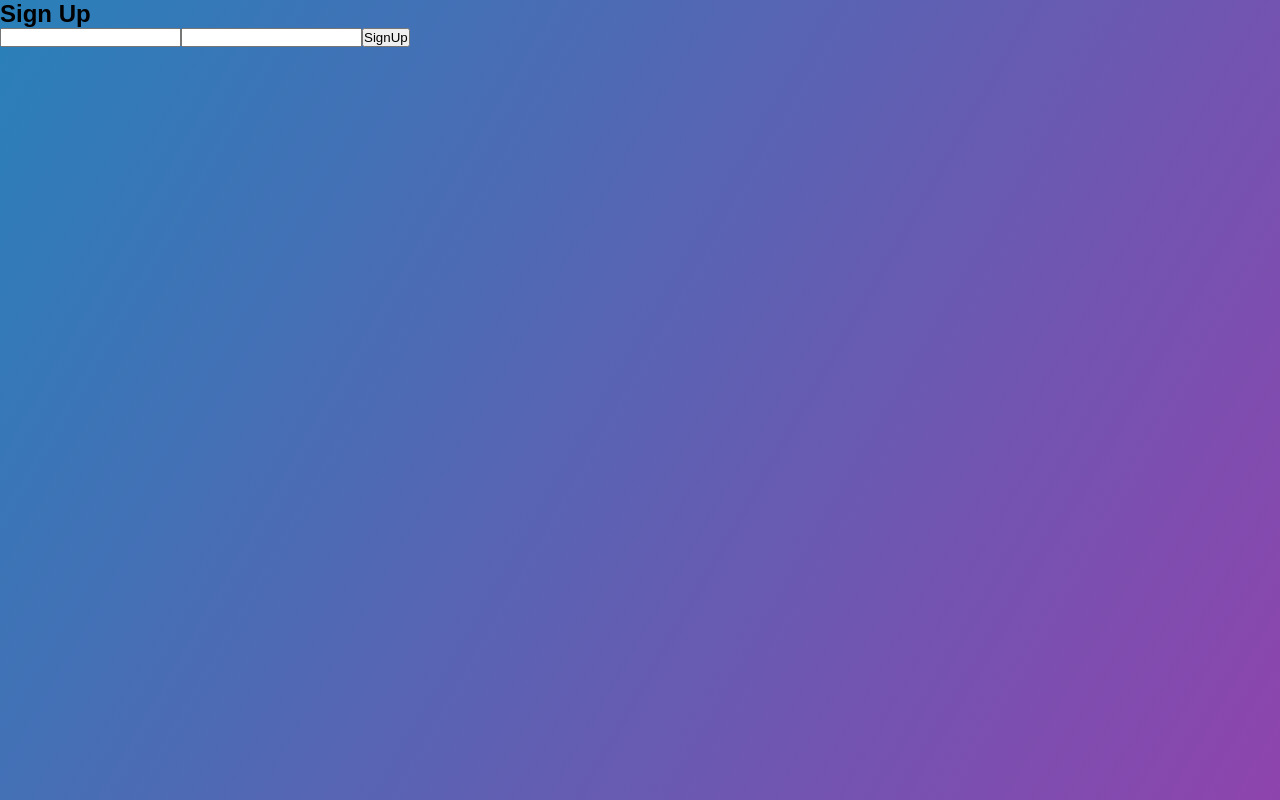
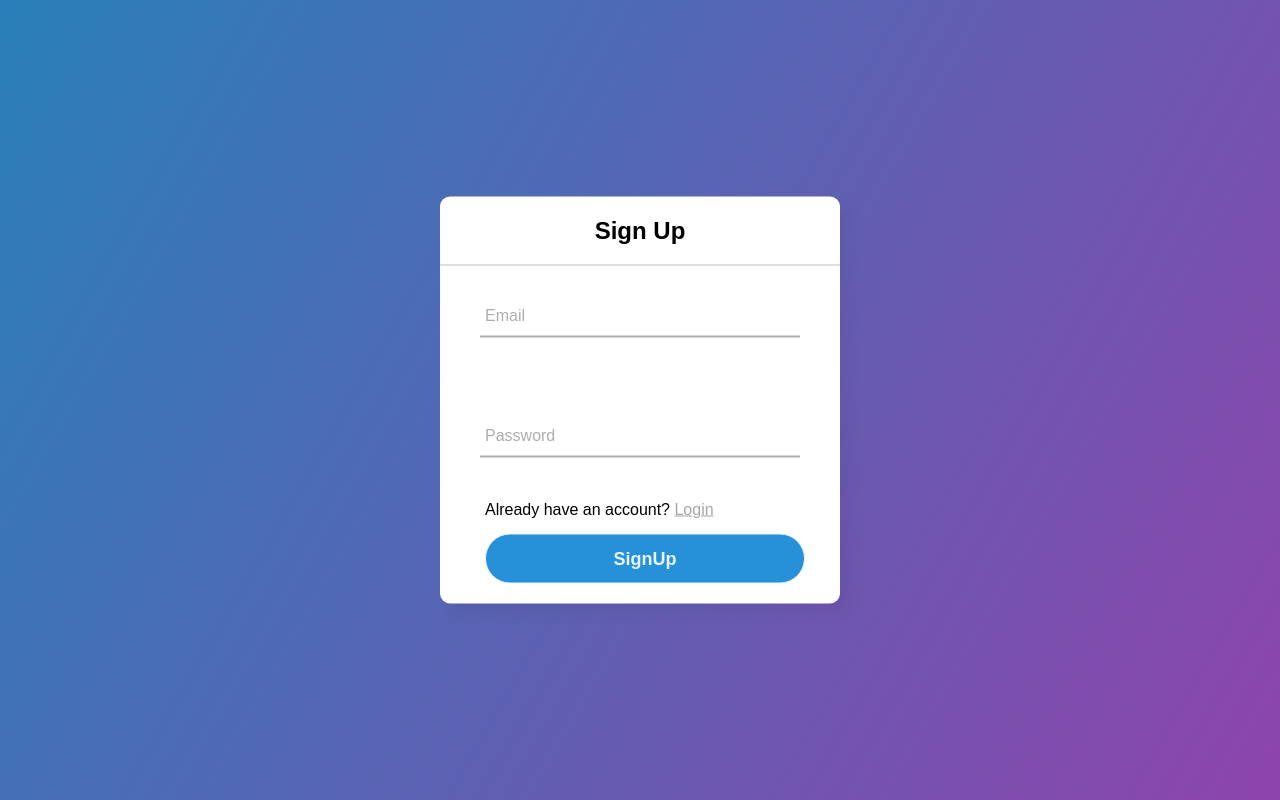
Before and after one commit to Leng-H/react-login-registration-page, a React (Create React App) app: page /signup in a window 1280 px wide. Built offline with nearby package versions, Linux system fonts and the light colour scheme; what amazon-cognito-identity-js would draw is missing.

Commit message:
switch from signup to login page

```diff
--- a/src/components/Login.js
+++ b/src/components/Login.js
@@ -26,7 +26,7 @@ const Login = () => {
     user.authenticateUser(authDetails, {
       onSuccess: (data) => {
         console.log("onSuccess:", data);
-        alert("Registered Successfully");
+        alert("Login Successfully");
       },
       onFailure: (err) => {
         console.log("onFailure:", err);
@@ -37,6 +37,13 @@ const Login = () => {
       },
     });
   };
+
+  // Link to the Signup page
+  var signup_ = (
+    <Link to="/signup" className="link">
+      Sign up here
+    </Link>
+  );
 
   return (
     <div className="center">
@@ -69,14 +76,11 @@ const Login = () => {
         </div>
         <br />
 
-        <div className="link">Forgot Password?</div>
+        <div className="spacing">Are you new? {signup_}</div>
 
         <button type="submit" className="login_btn">
           Login
         </button>
-
-        {/* Add link to the Signup page */}
-        <Link to="/signup">Sign Up</Link>
       </form>
     </div>
   );
--- a/src/components/Signup.js
+++ b/src/components/Signup.js
@@ -1,9 +1,9 @@
 import React, { useState } from "react";
 
 import UserPool from "../UserPool";
+import { Link } from "react-router-dom";
 
 const Signup = () => {
-  console.log("Signup page is on!");
   const [email, setEmail] = useState("");
   const [password, setPassword] = useState("");
 
@@ -16,19 +16,48 @@ const Signup = () => {
     });
   };
 
+  // Link to the Login page
+  var login_ = (
+    <Link to="/login" className="link">
+      Login
+    </Link>
+  );
+
   return (
-    <div>
+    <div className="center">
+      <h2>Sign Up</h2>
       <form onSubmit={onSubmitHandler}>
-        <h2>Sign Up</h2>
+        <div className="txt_field">
           <input
+            type="email"
             value={email}
+            required
+            placeholder=""
             onChange={(event) => setEmail(event.target.value)}
           />
+          <span></span>
+          <label>Email</label>
+        </div>
+        <br />
+
+        <div className="txt_field">
           <input
+            type="password"
             value={password}
+            required
+            placeholder=""
             onChange={(event) => setPassword(event.target.value)}
           />
-        <button type="submit">SignUp</button>
+          <span></span>
+          <label>Password</label>
+        </div>
+        <br />
+
+        <div className="spacing">Already have an account? {login_}</div>
+
+        <button type="submit" className="login_btn">
+          SignUp
+        </button>
       </form>
     </div>
   );
--- a/src/index.css
+++ b/src/index.css
@@ -85,9 +85,12 @@ form .txt_field {
   width: 100%;
 }
 
+.spacing {
+  margin: -5px 0 20px 5px;
+}
+
 /* Set a style for the "Forgot Password?" text */
 .link {
-  margin: -5px 0 20px 5px;
   color: #a6a6a6;
   cursor: pointer;
 }
@@ -98,6 +101,7 @@ form .txt_field {
 
 /* Set a style for the login button */
 .login_btn {
+  margin: -5px 0 20px 5px;
   width: 100%;
   height: 50px;
   border: 1px solid;
@@ -113,3 +117,19 @@ form .txt_field {
   border-color: #2691d9;
   transition: 0.5s;
 }
+
+/* Add style for the Sign Up link in the Login Page */
+.signup_link {
+  margin: 30px 0;
+  text-align: center;
+  font-size: 16px;
+  color: #666666;
+}
+.signup_link a {
+  color: #2691d9;
+  text-decoration: none;
+}
+.signup_link a:hover {
+  color: #2691d9;
+  text-decoration: underline;
+}
```
Lines whose indentation alone changed are shown as unchanged.
